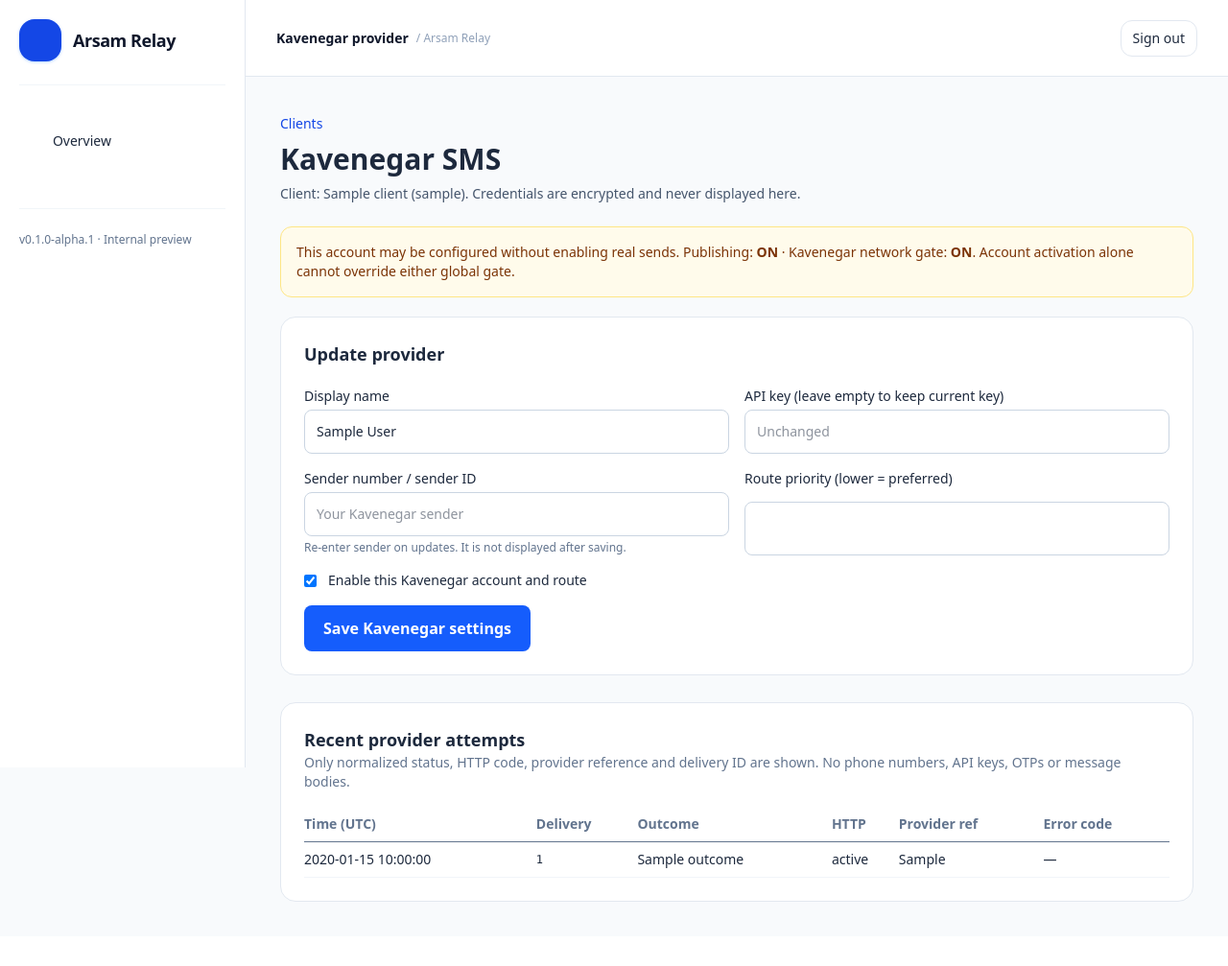
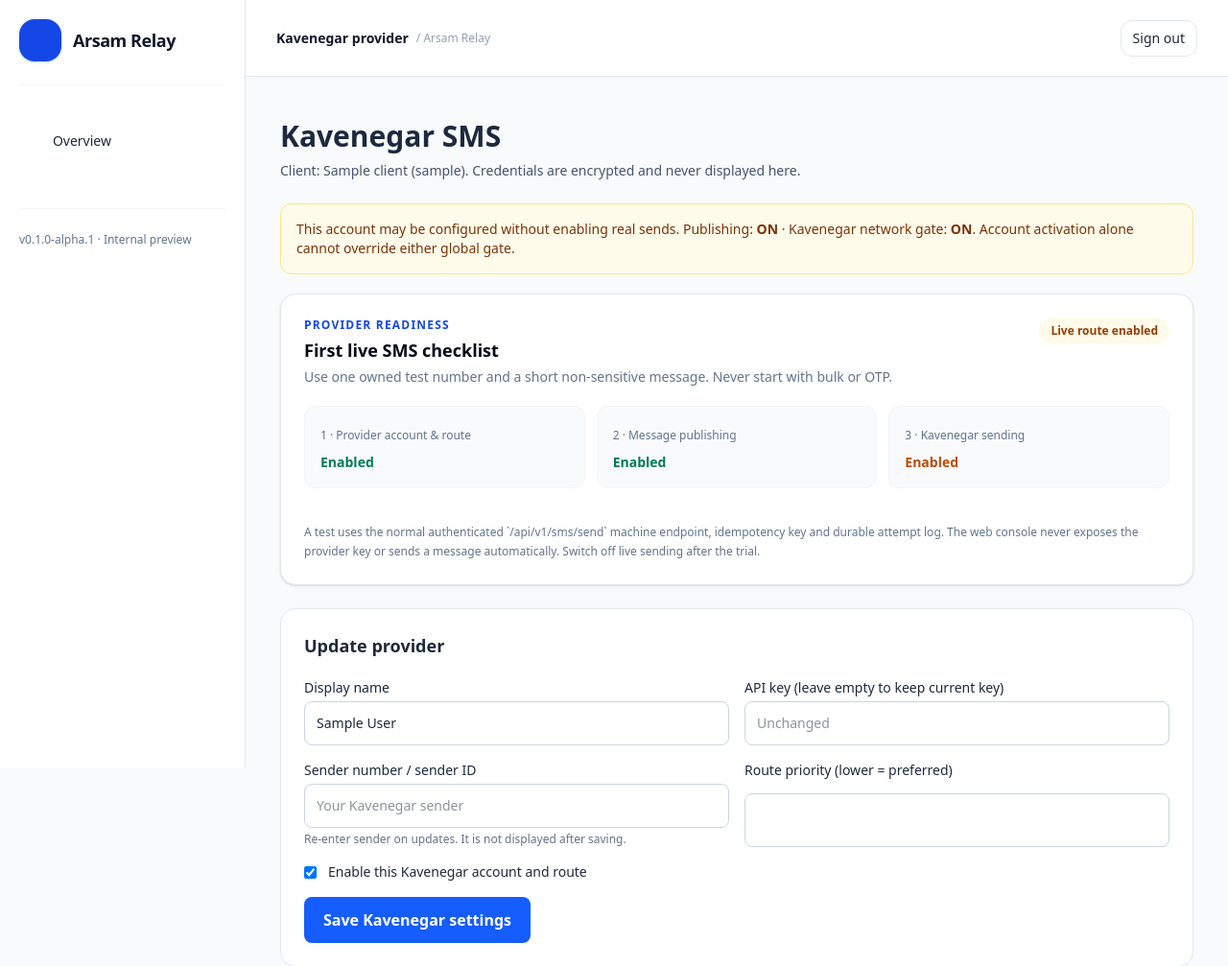
Before and after one commit to satrapit/arsamnet-relay, a Laravel app: template resources/views/admin/kavenegar.blade.php in a window 1280 px wide. Shown: the top 1007 px of the page at 96% size. Before the commit the page ends 940 px from the top, so only its background shows below. Run offline with Laravel 12, Linux system fonts and the light colour scheme; the template is opened without the code that fills it: most values are stand-ins (such as "Sample title", 1, 10 or a date in 2020); data that the repository does not hold is empty; style sheets or scripts are compiled from the project's sources; some libraries are stand-ins or nearby versions; some web fonts are replaced.

Commit message:
feat(ui): Kavenegar live-test readiness checklist and fast setup links

```diff
--- a/resources/views/admin/kavenegar.blade.php
+++ b/resources/views/admin/kavenegar.blade.php
@@ -19,6 +19,41 @@
         @foreach($errors->all() as $error)<li>{{ $error }}</li>@endforeach
     </ul>
 @endif
+<section class="mb-6 rounded-2xl border border-slate-200 bg-white p-5 shadow-sm sm:p-6">
+    <div class="flex flex-wrap items-start justify-between gap-4">
+        <div>
+            <p class="text-xs font-semibold uppercase tracking-widest text-blue-700">Provider readiness</p>
+            <h2 class="mt-1 text-lg font-semibold text-slate-950">First live SMS checklist</h2>
+            <p class="mt-1 text-sm text-slate-500">Use one owned test number and a short non-sensitive message. Never start with bulk or OTP.</p>
+        </div>
+        <span class="rounded-full px-3 py-1.5 text-xs font-semibold {{ $account?->enabled && $publishEnabled && $sendEnabled ? 'bg-amber-50 text-amber-800' : 'bg-slate-100 text-slate-600' }}">
+            {{ $account?->enabled && $publishEnabled && $sendEnabled ? 'Live route enabled' : 'Live send not ready' }}
+        </span>
+    </div>
+    <div class="mt-5 grid gap-3 sm:grid-cols-3">
+        <div class="rounded-xl border border-slate-100 bg-slate-50 p-4">
+            <span class="text-xs text-slate-500">1 · Provider account & route</span>
+            <p class="mt-2 text-sm font-semibold {{ $account?->enabled ? 'text-emerald-700' : 'text-slate-700' }}">{{ $account?->enabled ? 'Enabled' : 'Not enabled' }}</p>
+        </div>
+        <div class="rounded-xl border border-slate-100 bg-slate-50 p-4">
+            <span class="text-xs text-slate-500">2 · Message publishing</span>
+            <p class="mt-2 text-sm font-semibold {{ $publishEnabled ? 'text-emerald-700' : 'text-slate-700' }}">{{ $publishEnabled ? 'Enabled' : 'Disabled' }}</p>
+        </div>
+        <div class="rounded-xl border border-slate-100 bg-slate-50 p-4">
+            <span class="text-xs text-slate-500">3 · Kavenegar sending</span>
+            <p class="mt-2 text-sm font-semibold {{ $sendEnabled ? 'text-amber-700' : 'text-slate-700' }}">{{ $sendEnabled ? 'Enabled' : 'Disabled' }}</p>
+        </div>
+    </div>
+    <div class="mt-5 flex flex-wrap items-center gap-3">
+        @can('feature-flags.write')
+            <a class="inline-flex min-h-11 items-center rounded-xl bg-blue-700 px-4 py-2 text-sm font-semibold text-white hover:bg-blue-800" href="{{ route('feature-flags.index') }}">Super Admin settings</a>
+        @endcan
+        @unless($isClientSelfService)
+            <a class="inline-flex min-h-11 items-center rounded-xl border border-slate-200 px-4 py-2 text-sm font-semibold text-slate-700 hover:bg-slate-50" href="{{ route('clients.index') }}">Issue scoped test API key</a>
+        @endunless
+    </div>
+    <p class="mt-4 text-xs leading-5 text-slate-500">A test uses the normal authenticated `/api/v1/sms/send` machine endpoint, idempotency key and durable attempt log. The web console never exposes the provider key or sends a message automatically. Switch off live sending after the trial.</p>
+</section>
 <section class="mb-7 rounded-2xl border border-slate-200 bg-white p-6">
     <h2 class="mb-5 text-lg font-semibold">{{ $account ? 'Update provider' : 'Configure provider' }}</h2>
     <form method="POST" action="{{ route($configurationRoute, $client->id) }}" class="grid gap-4 sm:grid-cols-2" data-submit-once>
```
